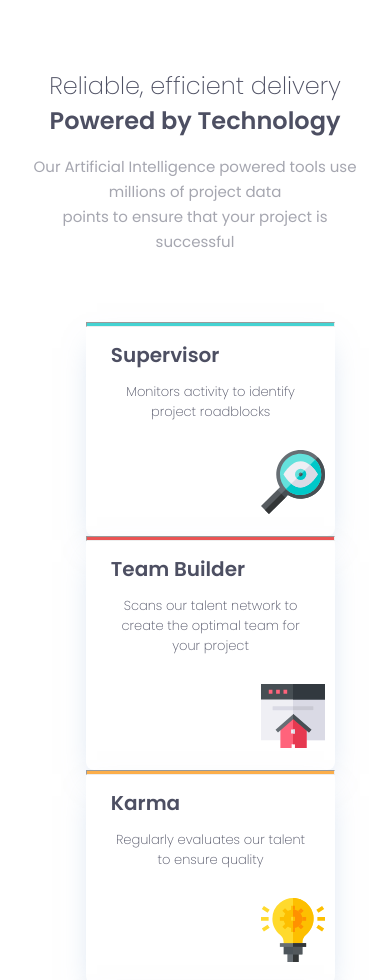
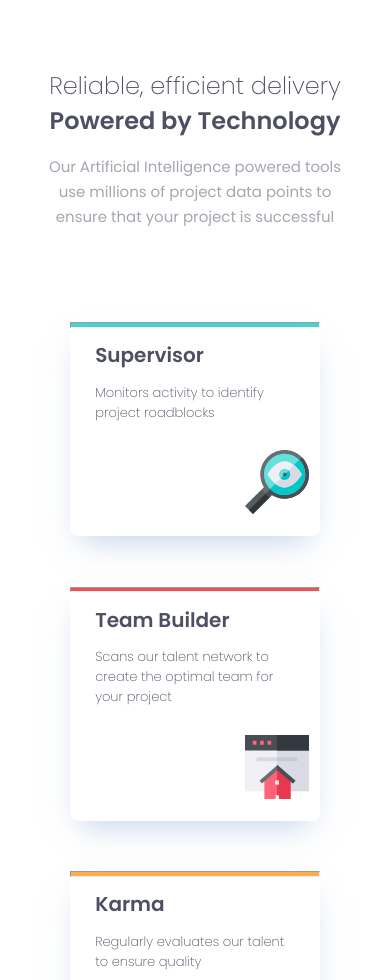
Before and after one commit to Etang131/four-card-feature-section, a plain HTML site: page index.html in a window 390 px wide. Shown: the top 980 px of the page. Drawn offline with Linux system fonts and the light colour scheme.

Commit message:
added responsive ish tablet

```diff
--- a/css/main.css
+++ b/css/main.css
@@ -7,11 +7,15 @@ body {
   font-family: "Poppins", sans-serif;
 }
 
-.heroSection {
-  margin: 8vh 8vw;
+.container {
+  max-width: 1440px;
 }
 
-.heroSection > br {
+.heroSection {
+  margin: 8vh 10%;
+}
+
+.main-text > br {
   display: none;
 }
 
@@ -85,6 +89,7 @@ h2 {
   color: #4d4f62;
   font-size: 0.8125rem;
   margin: 5% 10%;
+  text-align: left;
 }
 
 .card > img {
@@ -107,10 +112,6 @@ h2 {
     justify-content: center;
   }
 
-  .heroSection > br {
-    display: block;
-  }
-
   .heroSection > h1,
   p {
     text-align: center;
@@ -123,7 +124,7 @@ h2 {
   }
 
   .card {
-    margin: 0 15%;
+    margin: 3vh auto;
     max-width: 350px;
     width: 80%;
   }
@@ -133,4 +134,8 @@ h2 {
   h1 {
     font-size: 2.25rem;
   }
+
+  .main-text > br {
+    display: block;
+  }
 }
```
